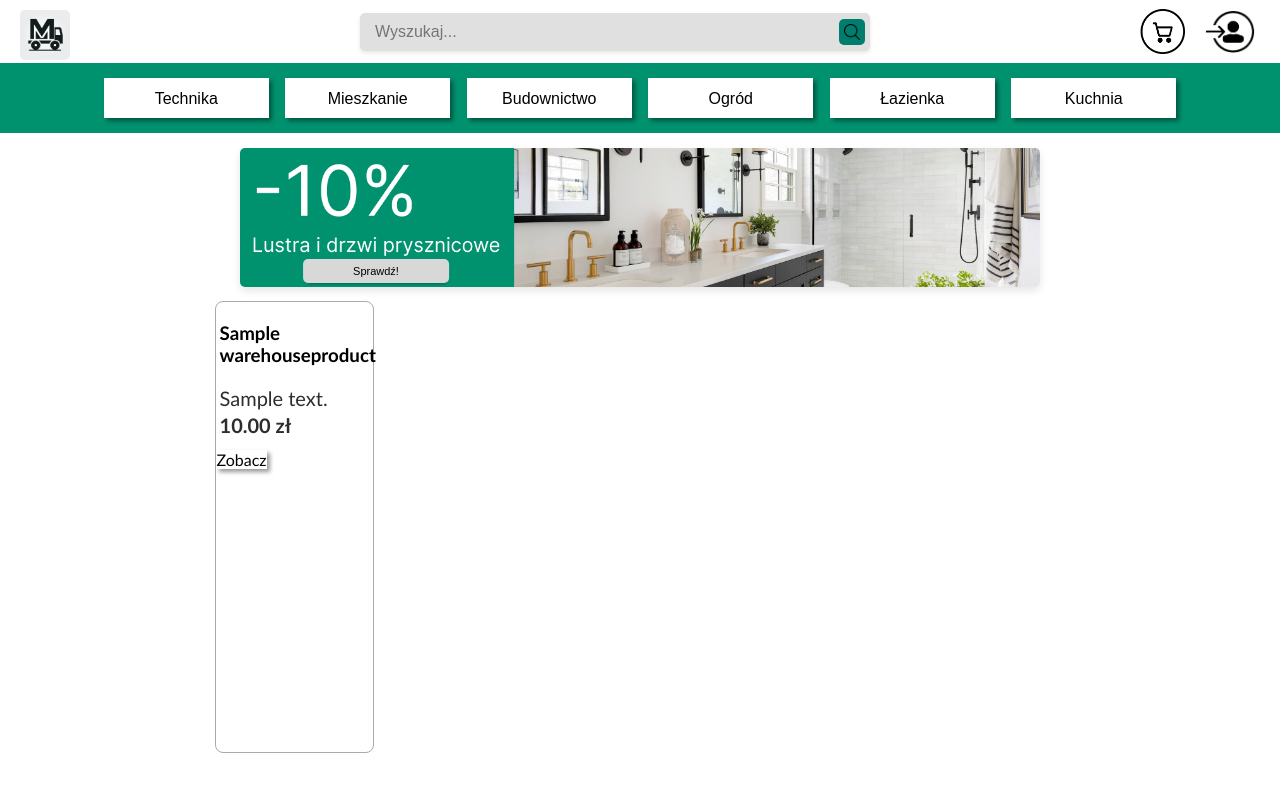
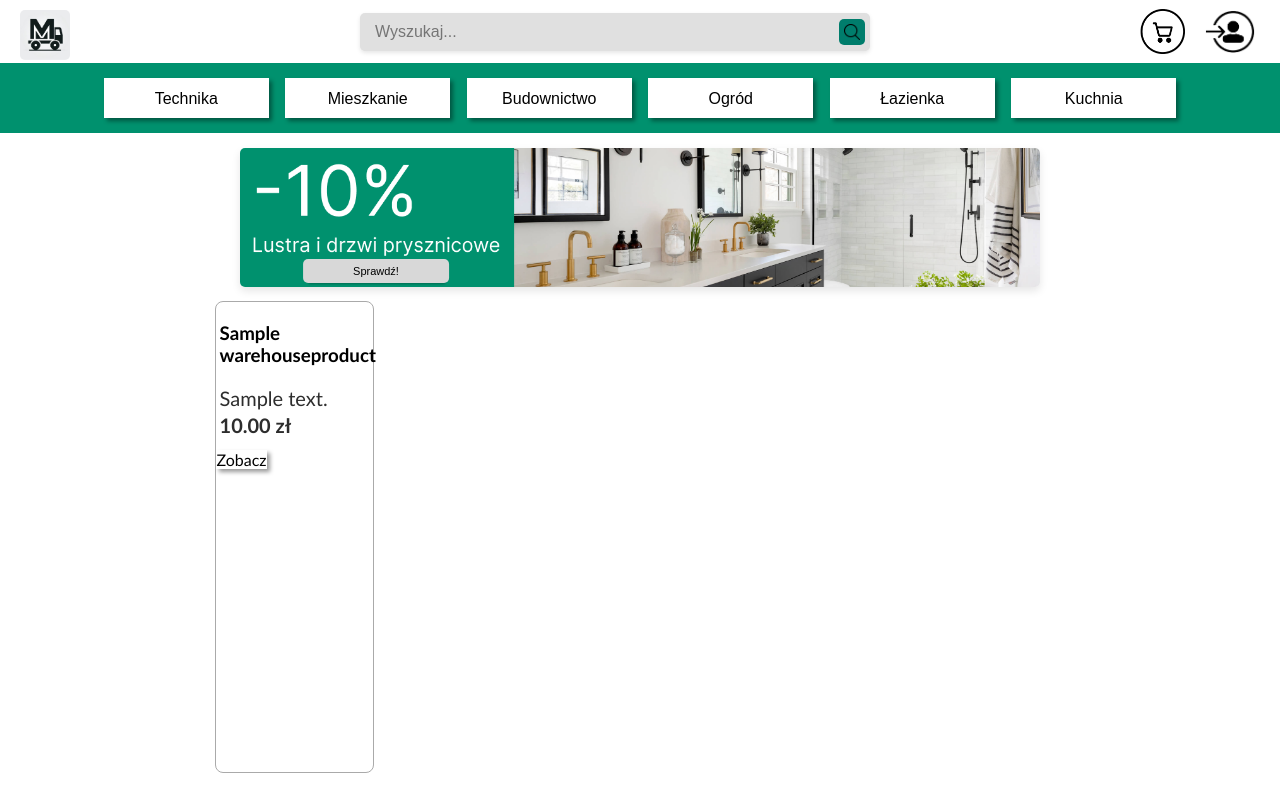
Before and after one commit to Jaian400/Magazyn_Master, a Django app: template djan/mainapp/templates/index.html in a window 1280 px wide. Run offline with Django 5.2, Linux system fonts and the light colour scheme; the template is opened without the code that fills it: values that come from a table or form of the project are taken from there, others are empty; tables that the repository leaves empty hold one stand-in row (values such as "Sample post").

Commit message:
Update productpages.css

```diff
--- a/djan/static/productpages.css
+++ b/djan/static/productpages.css
@@ -19,7 +19,7 @@
     /* padding: 4%; Odstępy wewnętrzne */
     cursor: pointer;
     position: relative;
-    height: 450px;
+    height: 470px;
 }
 
 .product-item:hover {
```
